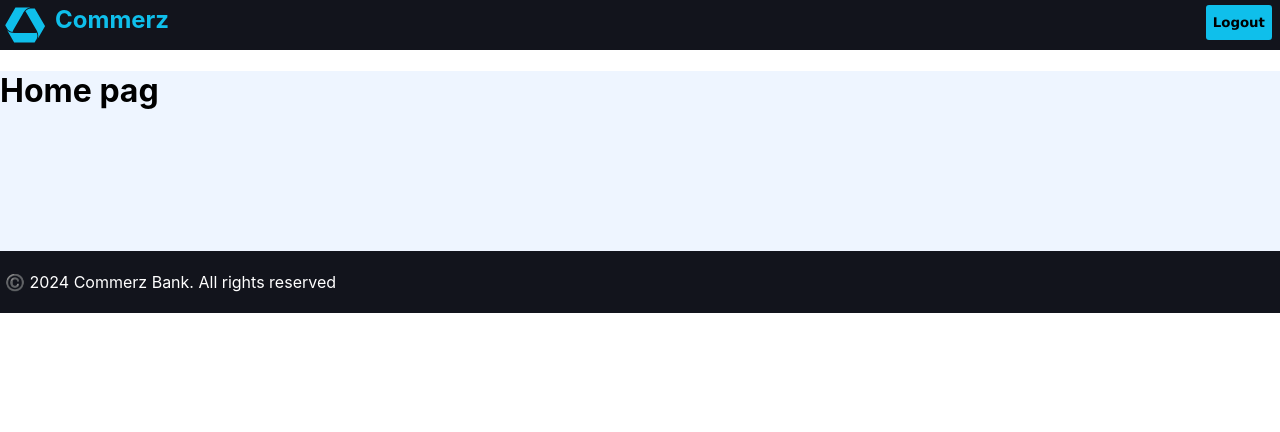
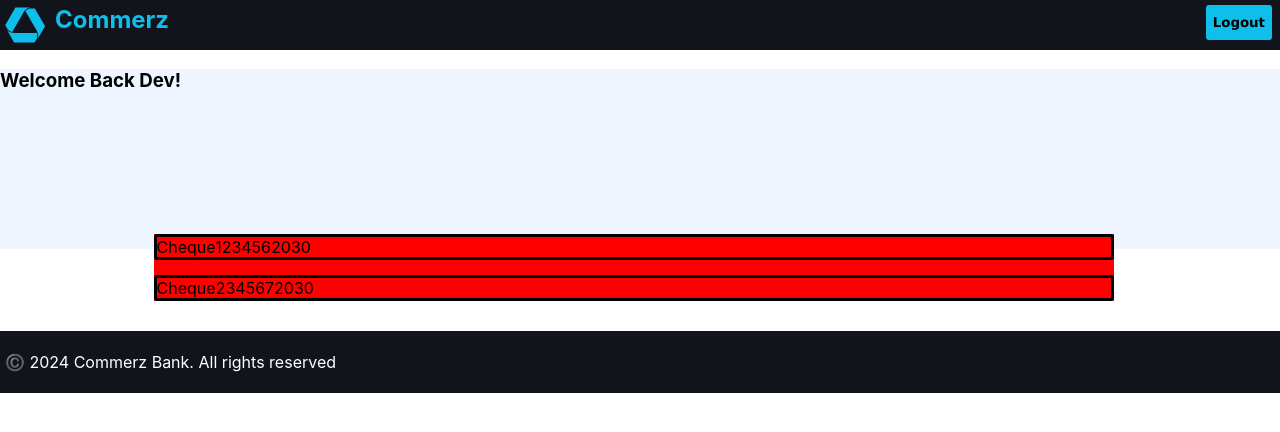
Before and after one commit to DevendranathReddy7/Mern-CommerzBank, a React (Create React App) app: page /home in a window 1280 px wide. Shown: the top 432 px of the page. Built offline with nearby package versions, Linux system fonts and the light colour scheme.

Commit message:
account list items

```diff
--- /dev/null
+++ b/src/components/private/AccountsList/AccountsListStyles.js
@@ -0,0 +1,18 @@
+import styled from "styled-components";
+
+export const DivAccountsList = styled.div`
+  width: 75%;
+  height: 90%;
+  margin: 0 12%;
+  background-color: red;
+`;
+
+export const DivAccount = styled.div`
+  border-radius: 3px;
+  border-style: solid;
+  margin-bottom: 30px;
+  margin-top: -15px;
+`;
+export const ListItem = styled.li`
+  list-style-type: none;
+`;
--- a/src/components/public/Login.js
+++ b/src/components/public/Login.js
@@ -1,6 +1,7 @@
 import React, { useState } from "react";
 import { ButtonStyles, InputStyles } from "../../common/Styles/Styles";
 import { Link, useNavigate } from "react-router-dom";
+import ErrorModal from "../../common/error/ErrorModal";
 
 const Login = (props) => {
   const navigate = useNavigate();
@@ -8,7 +9,7 @@ const Login = (props) => {
     number: "",
     password: "",
   });
-  const [error, setError] = useState(false);
+  const [error, setError] = useState({ error: false, msg: "" });
   const dataHandler = (e) => {
     const { name, value } = e.target;
     setFormData((prev) => ({ ...prev, [name]: value }));
@@ -22,17 +23,25 @@ const Login = (props) => {
       body: JSON.stringify(formData),
     });
 
-    await response.json();
+    const data = await response.json();
+    console.log(data);
+    console.log(response);
     if (response.ok) {
-      setError(false);
+      setError((prev) => ({ ...prev, error: false, msg: "" }));
       navigate("/home");
     } else {
-      setError(true);
+      setError((prev) => ({ ...prev, error: true, msg: data.message }));
     }
+  };
+
+  const errorCloseHandler = () => {
+    setError((prev) => ({ ...prev, error: false, msg: "" }));
   };
   return (
     <>
-      {error && <p>Unautorized</p>}
+      {error.error && (
+        <ErrorModal message={error.msg} onClose={errorCloseHandler} />
+      )}
       <form onSubmit={submitHandler}>
         <label>Enter Mobile Number</label>
         <InputStyles onChange={dataHandler} name="number" />
--- a/src/pages/private/HomePage/HomePage.js
+++ b/src/pages/private/HomePage/HomePage.js
@@ -1,14 +1,16 @@
 import React from "react";
 import Navbar, { Footer } from "../../../common/NavBar/Navbar";
 import { DivNotifications } from "./HomePageStyles";
+import AccountsList from "../../../components/private/AccountsList/AccountsList";
 
 const HomePage = (props) => {
   return (
     <div>
       <Navbar />
       <DivNotifications>
-        <h1>Home pag</h1>
+        <h3>Welcome Back Dev!</h3>
       </DivNotifications>
+      <AccountsList />
       <Footer />
     </div>
   );
```
